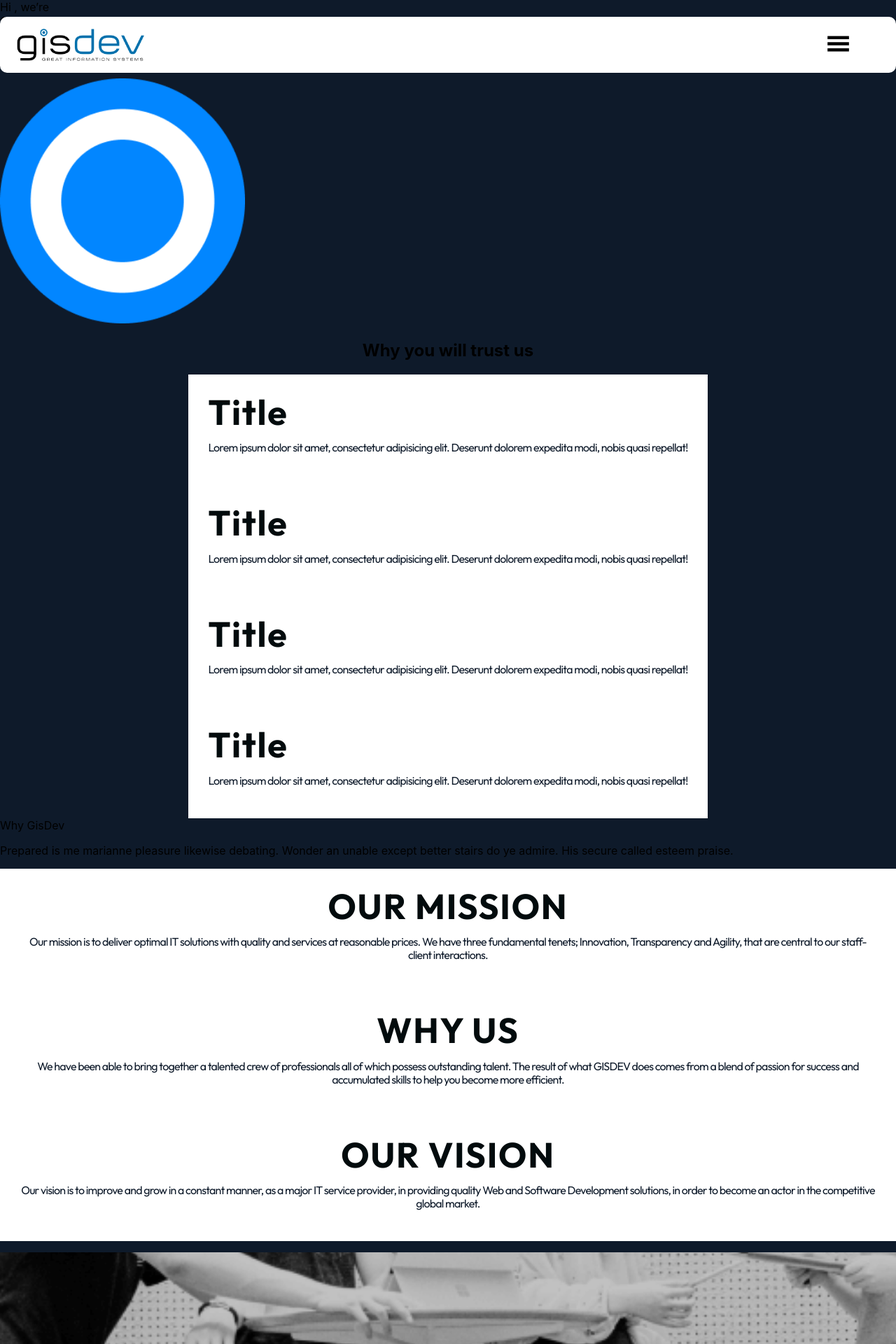
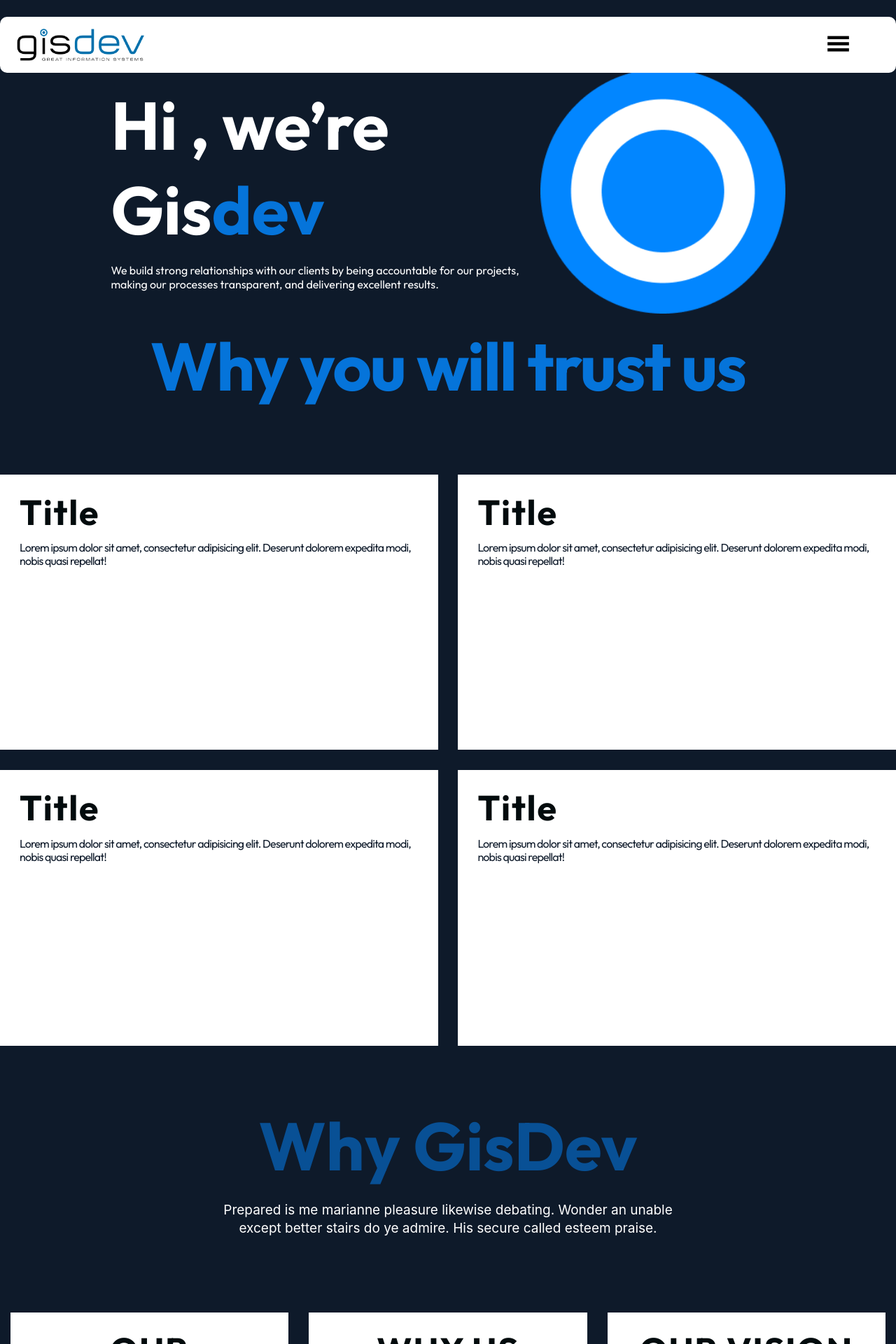
Before and after one commit to Gisdev-Albania/gisdev-website, a Next.js app: page /about-us in a window 1280 px wide. Shown: the top 1920 px of the page at 70% size. Built offline with nearby package versions, Linux system fonts and the light colour scheme.

Commit message:
Fixes/home layout (#20)
* UI fixes

* Edites work page.

* Responsive , edited work page

* Modified contact us page

* Update aboutUs.module.scss

* Update Slider.tsx

* Update aboutUs.module.scss

```diff
--- a/styles/components/aboutUs.module.scss
+++ b/styles/components/aboutUs.module.scss
@@ -1,51 +1,30 @@
 @import '../colors.scss';
 
-// .about__us__content {
-//   // padding-top: 150px;
-//   // height: 50vh;
-//   // display: flex;
-//   // align-items: center;
-//   // justify-content: center;
-//   // background-color: $dark_blue;
-//   // gap: 30px;
+.about__us {
+  padding-top: 150px;
+  height: 50vh;
+  display: flex;
+  align-items: center;
+  justify-content: center;
+  background-color: $dark_blue;
+  gap: 30px;
 
-//   .about__us__title {
-//     p {
-//       font-family: 'Outfit';
-//       font-style: normal;
-//       font-weight: 500;
-//       font-size: 16px;
-//       color: #ffffff;
-//     }
-//     .about__us__title {
-//       font-family: 'Outfit';
-//       font-style: normal;
-//       font-weight: 700;
-//       font-size: 96px;
-//       color: #0574da;
-//     }
+  .about__us__title {
+    p {
+      font-family: 'Outfit';
+      font-style: normal;
+      font-weight: 500;
+      font-size: 16px;
+      color: #ffffff;
+    }
 
-//     .main__title {
-//       font-family: 'Outfit';
-//       font-style: normal;
-//       font-weight: 700;
-//       font-size: 96px;
+    .main__title {
+      font-family: 'Outfit';
+      font-style: normal;
+      font-weight: 700;
+      font-size: 96px;
 
-//       color: #ffffff;
-//     }
-//   }
-// }
-
-.our__clients {
-  .clients__content {
-    .about__us__content {
-      .about__us__title {
-        font-family: 'Outfit';
-        font-style: normal;
-        font-weight: 700;
-        font-size: 96px;
-        color: #0574da;
-      }
+      color: #ffffff;
     }
   }
 }
@@ -57,6 +36,183 @@
   align-items: center;
   justify-content: center;
   background-color: $dark_blue;
+
+  .about__title {
+    display: flex;
+    flex-direction: column;
+    align-items: center;
+    justify-content: center;
+    h1 {
+      font-family: 'Outfit';
+      font-style: normal;
+      font-weight: 700;
+      font-size: 96px;
+      line-height: 90.52%;
+      letter-spacing: -0.02em;
+      color: #0574da;
+    }
+  }
+
+  .about__card__container {
+    display: flex;
+    align-items: center;
+    justify-content: center;
+    .about__cards {
+      max-width: 1336px;
+      height: 55em;
+      width: 100%;
+      display: grid;
+      justify-self: center;
+      align-self: center;
+      gap: 1.8rem;
+      grid-template-columns: repeat(2, 1fr);
+      padding-block: 2rem;
+      margin: 0;
+    }
+  }
+}
+
+.about__info {
+  display: flex;
+  justify-content: center;
+  align-items: center;
+  padding: 50px 0 50px;
+  width: 100%;
+  background-color: $dark_blue;
+
+  .container {
+    position: relative;
+    width: 100%;
+    min-height: 1px;
+    padding-right: 15px;
+    padding-left: 15px;
+
+    .top__container {
+      position: relative;
+      width: 100%;
+      min-height: 1px;
+      padding-right: 15px;
+      padding-left: 15px;
+      .about__main__container {
+        text-align: center;
+        margin-bottom: 56px;
+
+        .about__title__section {
+          display: flex;
+          flex-direction: column;
+          align-items: center;
+
+          .title {
+            display: block;
+
+            color: $primary_text;
+
+            text-transform: capitalize;
+            font-family: 'Outfit';
+            font-style: normal;
+            font-weight: 700;
+            font-size: 96px;
+          }
+          p {
+            max-width: 650px;
+            font-size: 19px;
+            line-height: 26px;
+            color: $primary_white;
+          }
+        }
+      }
+    }
+
+    .bottom__container {
+      display: flex;
+      width: 100%;
+
+      padding-bottom: 55px;
+      align-items: center;
+      justify-content: center;
+
+      .card__listing {
+        max-width: 1336px;
+        display: grid;
+        justify-self: center;
+        align-self: center;
+        gap: 1.8rem;
+        grid-template-columns: repeat(3, 1fr);
+        padding-block: 2rem;
+        //width: 70.55%;
+        /*width: min(95%, 80rem);*/
+        /*margin-inline: auto;*/
+        margin: 0;
+      }
+    }
+
+    .about__join__container {
+      display: flex;
+      height: 15vh;
+      width: 100%;
+      justify-content: center;
+      align-items: center;
+      background: #1a304c;
+
+      .about__top__section {
+        font-family: 'Outfit';
+        font-style: normal;
+        font-weight: 700;
+        font-size: 20px;
+        line-height: 103.02%;
+        /* or 49px */
+
+        letter-spacing: 0.035em;
+
+        color: #f7f7f8;
+      }
+
+      .banner__text:hover {
+        color: #0286ff;
+        cursor: pointer;
+      }
+    }
+  }
+}
+
+.about__company {
+  display: flex;
+  align-items: center;
+  justify-content: center;
+  //padding: 80px 0 0 0;
+
+  .about__company__container {
+    max-width: 1336px;
+
+    .about__company__main {
+      display: flex;
+      flex-direction: column;
+      .about__company__top {
+        display: flex;
+        width: 100%;
+        height: 19rem;
+        padding-bottom: 30px;
+
+        .about__cards_listing {
+          display: flex;
+          align-items: center;
+          width: 100%;
+          gap: 30px;
+        }
+      }
+      .about__company__bottom {
+        display: flex;
+        width: 100%;
+        padding-bottom: 50px;
+
+        .about__cards_listing {
+          display: flex;
+          width: 100%;
+          gap: 30px;
+        }
+      }
+    }
+  }
 }
 
 @mixin white-gradient {
@@ -91,12 +247,31 @@ $animationSpeed: 40s;
     line-height: 28px;
     color: #ffff;
     margin-top: 30px;
-
+    width: 80%;
     padding-bottom: 20px;
     display: flex;
     justify-content: center;
 
-    //
+    .about__us__content {
+      display: flex;
+      flex-direction: column;
+      align-items: center;
+
+      h3 {
+        font-family: 'Outfit';
+        font-style: normal;
+        font-weight: 700;
+        font-size: 96px;
+
+        color: #0286ff;
+        margin-bottom: 1.25rem;
+      }
+      p {
+        font-weight: lighter;
+        font-size: 22px;
+        font-family: 'Outfit';
+      }
+    }
   }
 
   .slider__container {
```
